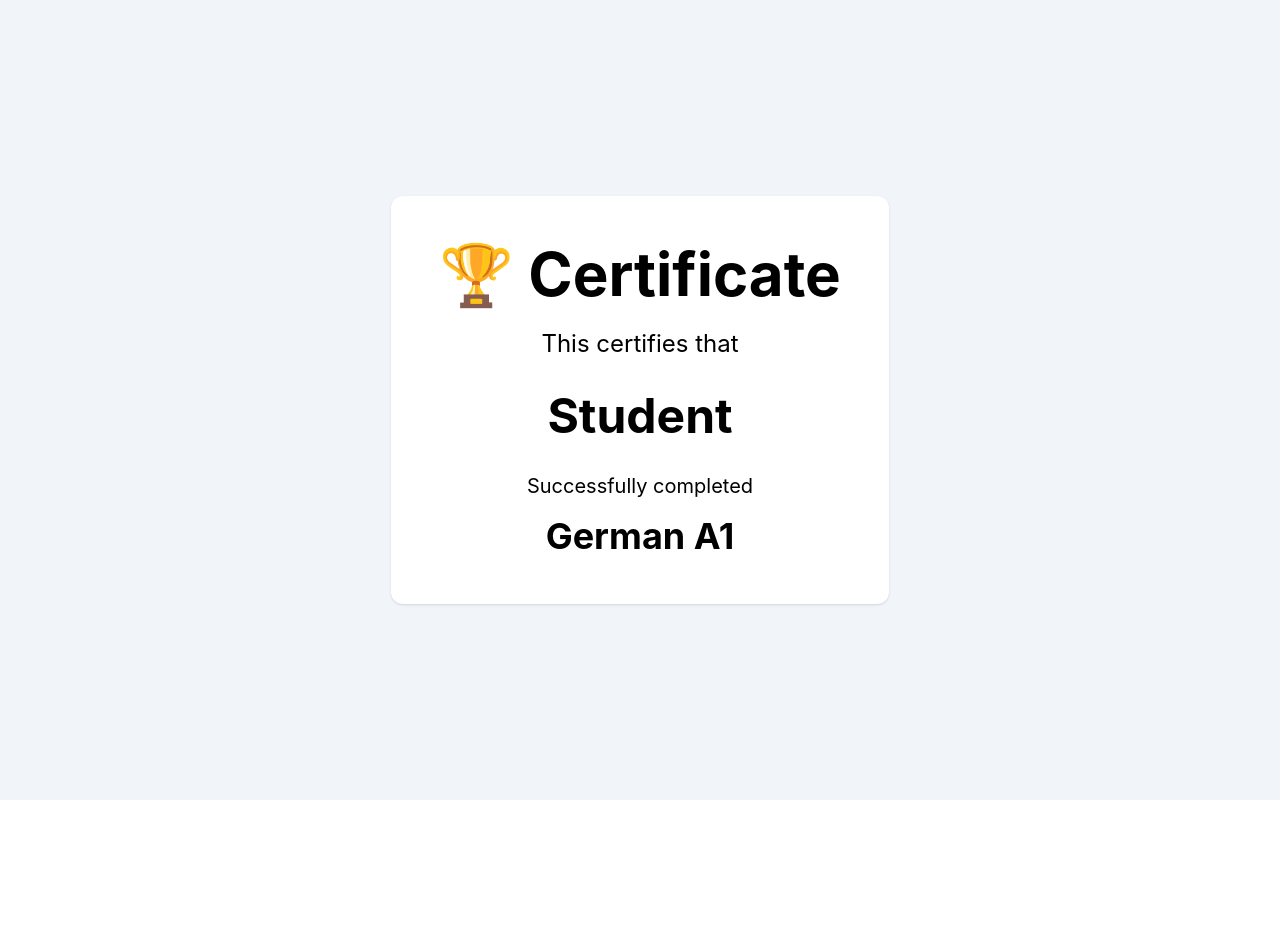
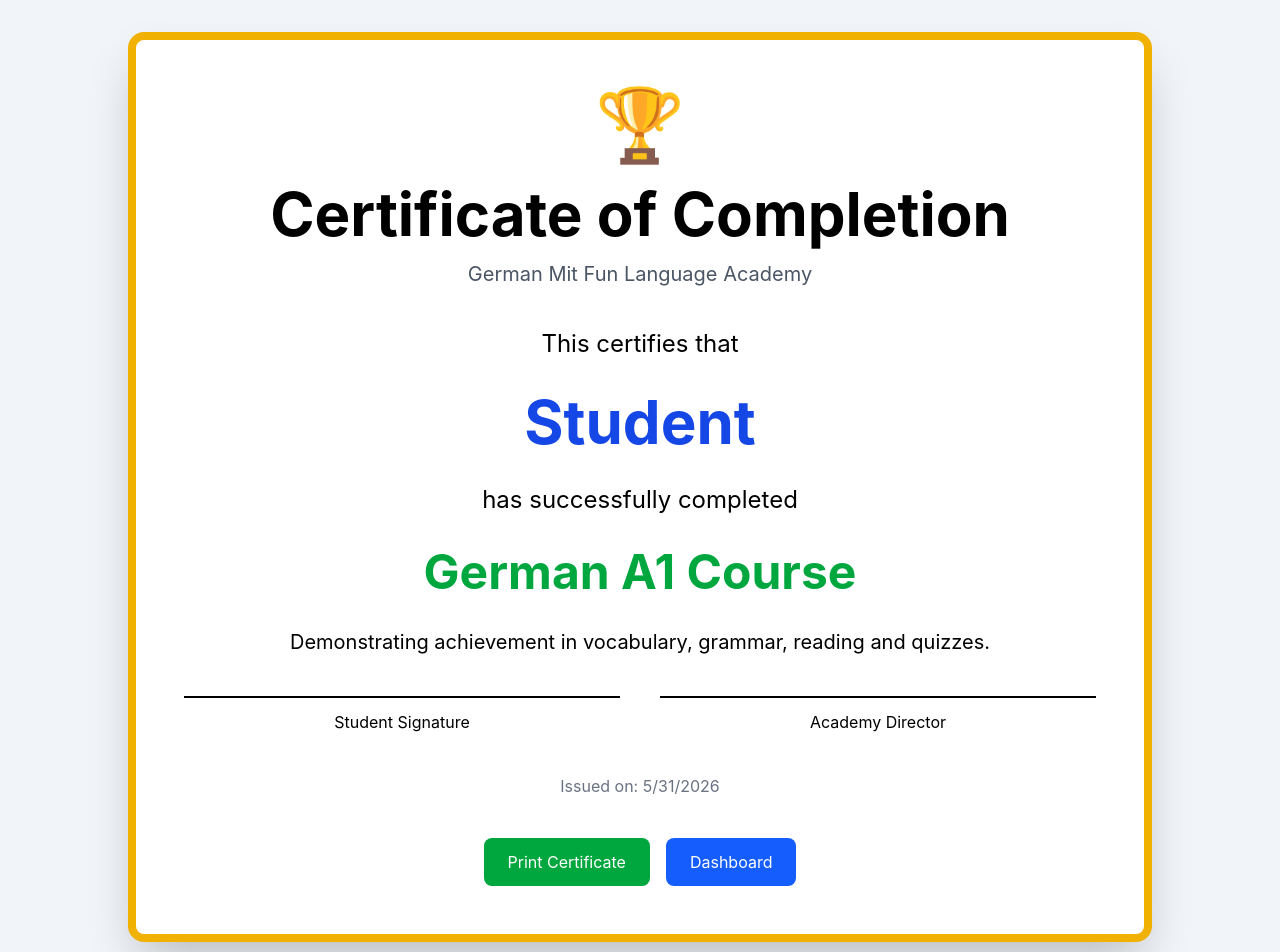
Before and after one commit to syedfoodc-png/German-mit-fun, a Next.js app: page /certificate in a window 1280 px wide. Shown: the top 952 px of the page. Before the commit the page ends 800 px from the top, so only its background shows below. Built offline with nearby package versions, Linux system fonts and the light colour scheme.

Commit message:
LMS MVP Complete

```diff
--- a/app/certificate/page.tsx
+++ b/app/certificate/page.tsx
@@ -1,29 +1,83 @@
+import Link from "next/link";
 
 export default function CertificatePage() {
+  const today = new Date().toLocaleDateString();
+
   return (
-    <main className="min-h-screen flex items-center justify-center bg-slate-100">
+    <main className="min-h-screen bg-slate-100 flex items-center justify-center p-8">
 
-      <div className="bg-white p-12 rounded-xl shadow text-center max-w-3xl">
+      <div className="bg-white border-8 border-yellow-500 rounded-2xl shadow-2xl max-w-5xl w-full p-12 text-center">
 
-        <h1 className="text-6xl font-bold mb-6">
-          🏆 Certificate
+        <div className="text-7xl mb-6">
+          🏆
+        </div>
+
+        <h1 className="text-6xl font-bold mb-4">
+          Certificate of Completion
         </h1>
+
+        <p className="text-xl text-gray-600 mb-10">
+          German Mit Fun Language Academy
+        </p>
 
         <p className="text-2xl">
           This certifies that
         </p>
 
-        <h2 className="text-5xl font-bold my-8">
+        <h2 className="text-6xl font-bold my-8 text-blue-700">
           Student
         </h2>
 
-        <p className="text-xl">
-          Successfully completed
+        <p className="text-2xl">
+          has successfully completed
         </p>
 
-        <h3 className="text-4xl font-bold mt-4">
-          German A1
+        <h3 className="text-5xl font-bold text-green-600 my-8">
+          German A1 Course
         </h3>
+
+        <p className="text-xl mb-10">
+          Demonstrating achievement in vocabulary,
+          grammar, reading and quizzes.
+        </p>
+
+        <div className="grid md:grid-cols-2 gap-10 mt-10">
+
+          <div>
+            <div className="border-t-2 border-black pt-3">
+              Student Signature
+            </div>
+          </div>
+
+          <div>
+            <div className="border-t-2 border-black pt-3">
+              Academy Director
+            </div>
+          </div>
+
+        </div>
+
+        <p className="mt-10 text-gray-500">
+          Issued on: {today}
+        </p>
+
+        <div className="mt-10 flex justify-center gap-4">
+
+          <button
+            onClick={() => window.print()}
+            className="bg-green-600 text-white px-6 py-3 rounded-lg"
+          >
+            Print Certificate
+          </button>
+
+          <Link
+            href="/dashboard"
+            className="bg-blue-600 text-white px-6 py-3 rounded-lg"
+          >
+            Dashboard
+          </Link>
+
+        </div>
 
       </div>
 
--- a/app/dashboard/page.tsx
+++ b/app/dashboard/page.tsx
@@ -1,9 +1,11 @@
+import Link from "next/link";
 import { supabase } from "@/lib/supabase";
 
 export default async function Dashboard() {
   const { data } = await supabase
     .from("user_progress")
-    .select("*");
+    .select("*")
+    .order("created_at", { ascending: false });
 
   const totalLessons = data?.length || 0;
 
@@ -13,14 +15,25 @@ export default async function Dashboard() {
       0
     ) || 0;
 
+  const progress = Math.min(
+    Math.round((totalLessons / 70) * 100),
+    100
+  );
+
+  const rank =
+    totalXP >= 1000
+      ? "🏆 Master"
+      : totalXP >= 500
+      ? "⭐ Advanced"
+      : "🚀 Beginner";
+
   return (
-    <main className="min-h-screen p-10 bg-slate-100">
+    <main className="min-h-screen bg-slate-100 p-10">
       <h1 className="text-5xl font-bold mb-10">
         Dashboard
       </h1>
 
-      <div className="grid md:grid-cols-3 gap-6">
-
+      <div className="grid md:grid-cols-3 gap-6 mb-10">
         <div className="bg-white p-6 rounded-xl shadow">
           <h2 className="text-xl">
             Lessons Completed
@@ -46,15 +59,61 @@ export default async function Dashboard() {
             Current Rank
           </h2>
 
-          <p className="text-5xl font-bold mt-3">
-            {totalXP >= 1000
-              ? "🏆 Master"
-              : totalXP >= 500
-              ? "⭐ Advanced"
-              : "🚀 Beginner"}
+          <p className="text-3xl font-bold mt-3">
+            {rank}
           </p>
         </div>
+      </div>
 
+      <div className="bg-white p-6 rounded-xl shadow mb-10">
+        <h2 className="text-2xl font-bold mb-4">
+          Overall Progress
+        </h2>
+
+        <div className="w-full bg-gray-300 h-6 rounded-full">
+          <div
+            className="bg-green-500 h-6 rounded-full"
+            style={{
+              width: `${progress}%`,
+            }}
+          />
+        </div>
+
+        <p className="mt-3 text-lg">
+          {progress}% Complete
+        </p>
+      </div>
+
+      <div className="bg-white p-6 rounded-xl shadow mb-10">
+        <h2 className="text-2xl font-bold mb-4">
+          Recent Activity
+        </h2>
+
+        {data?.slice(0, 5).map((item) => (
+          <div
+            key={item.id}
+            className="border-b py-3"
+          >
+            Lesson {item.lesson_id} • Score{" "}
+            {item.score}
+          </div>
+        ))}
+      </div>
+
+      <div className="flex gap-4">
+        <Link
+          href="/"
+          className="bg-blue-600 text-white px-6 py-3 rounded"
+        >
+          Home
+        </Link>
+
+        <Link
+          href="/certificate"
+          className="bg-green-600 text-white px-6 py-3 rounded"
+        >
+          Certificate
+        </Link>
       </div>
     </main>
   );
--- a/app/quiz/[lessonid]/page.tsx
+++ b/app/quiz/[lessonid]/page.tsx
@@ -48,12 +48,22 @@ export default function QuizPage() {
     setLoading(false)
   }
 
+
 async function saveProgress(finalScore: number) {
   const {
     data: { user },
   } = await supabase.auth.getUser()
 
   if (!user) return
+
+  const percentage = Math.round(
+    (finalScore / quiz.length) * 100
+  )
+
+  const earnedXP =
+    percentage >= 60
+      ? 50
+      : 10
 
   const { data, error } = await supabase
     .from('user_progress')
@@ -63,12 +73,14 @@ export default function QuizPage() {
         lesson_id: Number(lessonid),
         score: finalScore,
         completed: true,
+        xp: earnedXP,
       },
     ])
 
   console.log('PROGRESS DATA:', data)
   console.log('PROGRESS ERROR:', error)
 }
+
 
   function selectAnswer(answer: string) {
     if (selectedAnswer) return
@@ -135,7 +147,7 @@ export default function QuizPage() {
           </p>
 
           <p className="text-2xl mb-6">
-            Percentage: {percentage}%
+            XP EARNED:{percentage >= 60 ? 50 :10}
           </p>
 
           {percentage >= 60 ? (
```
Lines whose indentation alone changed are shown as unchanged.
